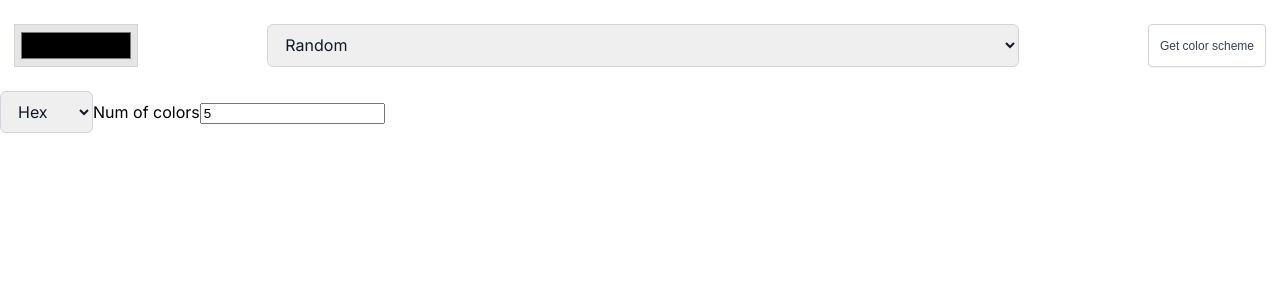
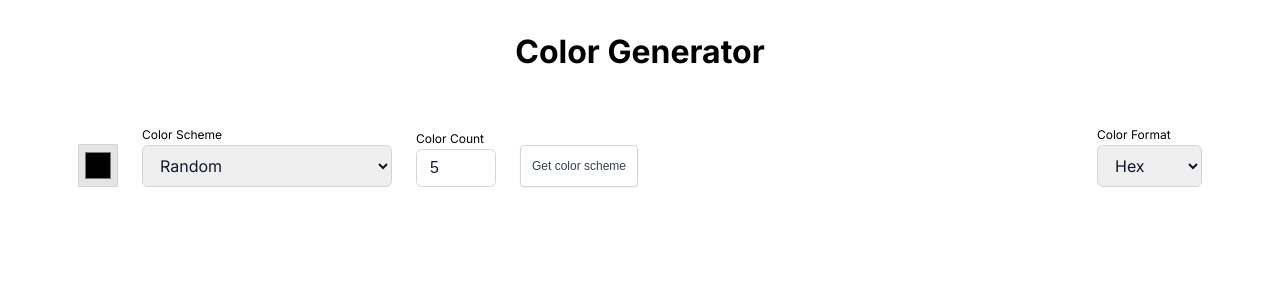
Before and after one commit to jrc17/color-generator, a React (Vite) app: page / in a window 1280 px wide. Shown: the top 300 px of the page. Built offline with nearby package versions, Linux system fonts and the light colour scheme.

Commit message:
made ui better and limited total colors that can be displayed
Added a limit to the total color count.
made sure the buttons and text are visible assigning color based on the luminance of the color. made ui better

```diff
--- a/index.html
+++ b/index.html
@@ -11,6 +11,7 @@
       href="https://fonts.googleapis.com/css2?family=Inter:ital,opsz,wght@0,14..32,100..900;1,14..32,100..900&display=swap"
       rel="stylesheet"
     />
+    <link rel="stylesheet" href="https://cdnjs.cloudflare.com/ajax/libs/font-awesome/7.0.1/css/all.min.css" integrity="sha512-2SwdPD6INVrV/lHTZbO2nodKhrnDdJK9/kg2XD1r9uGqPo1cUbujc+IYdlYdEErWNu69gVcYgdxlmVmzTWnetw==" crossorigin="anonymous" referrerpolicy="no-referrer" />
     <link rel="stylesheet" href="/src/index.css" />
     <title>Color generator</title>
   </head>
--- a/src/App.jsx
+++ b/src/App.jsx
@@ -33,8 +33,6 @@ async function getColorApi(color,scheme=null){
     image:colorData.image.bare,
     lock:false,
   }))
-
-
 
  if(colorElements.length===0 || lockedColors===0){
 
@@ -83,8 +81,13 @@ function changeTotal(e){
 
   return(
     <main>
+      <h1 className="title  ">Color Generator</h1>
+      <div className="menu">
+
  <form id="color-form" className="color-form" onSubmit={getColorScheme}>
       <input type="color" id="color-picker" className="color-picker" name="color-picker" defaultValue="#000000"/>
+      <div className="menu-element">
+  <label htmlFor="colorScheme">Color Scheme</label>
       <select id="colorScheme" className="color-scheme" name="color-scheme" defaultValue="random" >
           <option value="random">Random</option>
           <option value="pastel">Pastel</option>
@@ -101,17 +104,33 @@ function changeTotal(e){
           <option value="triad">Triad</option>
           <option value="quad">Quad</option>
         </select>
+        </div>
+
+        <div className="menu-element">
+          <label htmlFor="num-colors">Color Count</label>
+          <input id="num-colors" className="color-count" type="number" defaultValue={5} onChange={changeTotal} min="1" max="20"/>
+        </div>
+
         <button type="submit">Get color scheme</button>
         </form>
 
-        <select id="name-format" onChange={nameFormat} defaultValue="hex">
+      <div className="sub-menu">
+
+       <div className="menu-element">
+        <label htmlFor="color-format">Color Format</label>
+           <select id="color-format" onChange={nameFormat} defaultValue="hex" className="color-format">
           <option value="name">Name</option>
           <option value="hex">Hex</option>
           <option value="hsl">HSL</option>
           <option value="rgb">RGB</option>
         </select>
-        <label htmlFor="num-colors">Num of colors</label>
-        <input id="num-colors" type="number" defaultValue={5} onChange={changeTotal} />
+</div>
+
+
+
+        </div>
+
+        </div>
 
       <ColorCard colorElements={colorElements} setColorElements={setColorElements}  nameFormat={colorNameFormat} totalColors={totalColors}/>
     </main>
--- a/src/ColorCard.jsx
+++ b/src/ColorCard.jsx
@@ -20,17 +20,33 @@ export default function ColorCard(props){
 }
 function deleteColor(e){
       console.log("delete button for color"+e.target.id)
-      props.setColorElements(prevState => prevState.filter((data,index)=>e.target.id!=index))
+
+      props.setColorElements(prevState => prevState.filter((data,index)=> !(e.target.id ==index && !data.lock)))
 }
+function colorInfoStyle(rgbColor){
+
+      const match = rgbColor.match(/\d+/g)
+      const [r, g, b] = match.map(Number)
+
+      const luminance = (0.299 * r + 0.587 * g + 0.114 * b) / 255
+      const textColor= luminance > 0.5 ? "#000000" : "#ffffff"
+
+      return {color:textColor}
+
+
+}
+
   return(
    <div id="color-container" className="color-container">
    {
     props.colorElements.map((data,index)=>(
-          <div key={index}>
-          <img src={data.image} />
-          <p>{data[props.nameFormat]}</p>
-          <button id={index} onClick={lock}> {props.colorElements[index].lock? "unlock":"lock"} </button>
-          <button id={index} onClick={deleteColor}> delete</button>
+          <div key={index} className="color-info">
+            <img src={data.image} />
+            <p className="color-format-text" style={colorInfoStyle(data.rgb)}>{data[props.nameFormat]}</p>
+            <div className="color-options">
+            <button id={index} onClick={lock} style={colorInfoStyle(data.rgb)}> {props.colorElements[index].lock? <i className="fa-solid fa-lock"></i>:<i className="fa-solid fa-unlock"></i>} </button>
+            <button id={index} onClick={deleteColor} style={colorInfoStyle(data.rgb)}> <i className="fa-solid fa-x"></i></button>
+            </div>
           </div>
     ))
    }
--- a/src/index.css
+++ b/src/index.css
@@ -6,21 +6,51 @@ body,
 select {
   font-family: "Inter", sans-serif;
 }
+.title{
+  text-align: center;
+  margin: 1em 0;
+}
+.menu{
+  display:flex;
+  justify-content: space-between ;
+  align-items: center;
+  gap:1em;
+  padding: 0 5vw;
+  margin-bottom: 1em;
+}
+.sub-menu{
+  display: flex;
+  gap:0 5vw;
+  padding: 1.5em 0.875em;
+
+}
+.menu-element{
+  display: flex;
+  flex-direction: column;
+}
+label{
+  font-size: 0.75rem;
+  margin-bottom:0.25em;
+
+}
 .color-form {
   display: flex;
   justify-content: space-between;
-  gap: 13px;
+  align-items: flex-end;
+  gap: 1.5em;
   padding: 1.5em 0.875em;
 }
 .color-picker {
   min-height: 3.23em;
-  width: 9.9%;
+  width: 3em;
   border: 1px solid #d1d5db;
   padding: 0.25em 0.3125em;
   background-color: #e5e5e5;
 }
 .color-form select {
-  width: 60%;
+  width:250px ;
+  /* width:100%; */
+
 }
 select,
 ::picker(select) {
@@ -34,12 +64,13 @@ select::picker-icon {
   height: 1.25em;
 }
 
-select {
+select,.color-count {
   font-size: 1rem;
   padding: 0.5625em 0.8125em;
   border-radius: 6px;
   border: 1px solid #d1d5db;
   color: #111827;
+
 }
 select:open {
   background-color: white;
@@ -79,13 +110,25 @@ button {
   box-shadow: 0px 1px 2px #0000000d;
   border-radius: 4px;
 }
+
+.color-format{
+  min-width:105px;
+}
+.color-count{
+  width:5em;
+}
 .color-container {
-  display: flex;
-  height: 80vh;
+
+  height: 79vh;
   text-align: center;
   color: #2b283a;
-  /* border: 1px solid #000; */
+  display:grid;
+  grid-template-columns: repeat(auto-fit,minmax(300px,1fr));
+  grid-auto-rows:minmax(300px,1fr) ;
+
+
 }
+
 .color-container p {
   padding: 0.9167em 0;
   text-transform: uppercase;
@@ -94,4 +137,51 @@ img {
   width: 100%;
   height: 100%;
 
+
 }
+.color-info{
+  position: relative;
+ /* flex:1 1 175px; */
+
+
+}
+
+.color-format-text{
+  position: absolute;
+  bottom:10%;
+  left:0;
+  right:0;
+  font-size:1.5rem;
+}
+.color-options{
+  position: absolute;
+  top:2%;
+  left:0;
+  right:0 ;
+  display:flex;
+  justify-content: space-between;
+  margin: 0 1em;
+}
+.color-options > button{
+  background: none;
+  border: none;
+  box-shadow: none;
+
+}
+.fa-solid{
+  font-size: 1.25rem;
+  pointer-events: none;
+}
+
+@media (max-width:890px){
+  .menu{
+    flex-direction: column;
+    align-items: start;
+
+
+  }
+  .color-form{
+    flex-wrap: wrap;
+    /* justify-content: start; */
+  }
+}
```
Also changed, not shown: color generator/README.md. Lines whose indentation alone changed are shown as unchanged.
